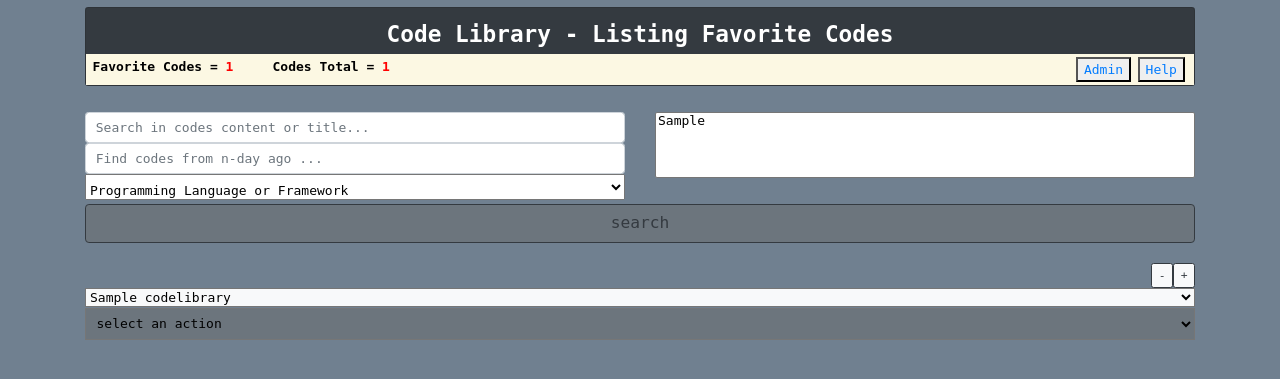
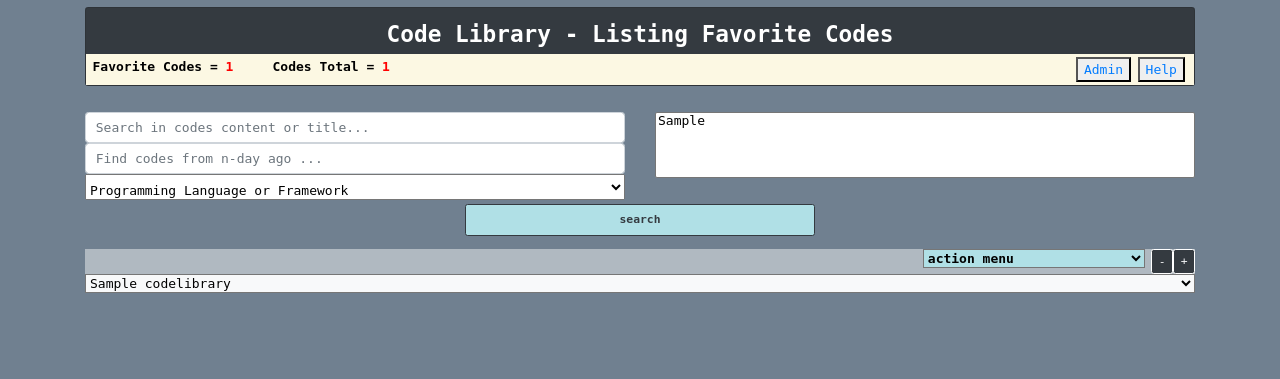
Before and after one commit to bm-zi/Code-Library, a Django app: page / in a window 1280 px wide. Shown: the top 379 px of the page. Run offline with Django 3.2, Linux system fonts and the light colour scheme; tables that the repository leaves empty hold one stand-in row (values such as "Sample post"); some libraries are stand-ins or nearby versions.

Commit message:
codelibrary

```diff
--- a/codelibrary/views.py
+++ b/codelibrary/views.py
@@ -511,7 +511,7 @@ def search_codes_view(request):
             countopts = 0
 
         data['titles'] = result
-        data['countopts'] = 'Found: ' + str(countopts)
+        data['countopts'] = 'found: ' + str(countopts)
         return render(request, 'home.html', context=data)
 
     result = ['Search field is empty!',]
--- a/templates/home.html
+++ b/templates/home.html
@@ -5,7 +5,9 @@
 
 {% block top_panel %}
 <label id="top"></label>
+
 <div id="full-screen">
+    <div class="mb-3">
     <!-- Search form  -->
     <form class="form mt-2" name="form-search-code"
             method="get"
@@ -39,36 +41,55 @@
             </div>
         </div>
 
-    <button class="btn btn-outline-dark btn-lg btn-block bg-secondary mt-1">
+        <div class="row">
+            <div class="col-4"></div>
+            <div class="col-4">
+                <button class="btn btn-sm btn-outline-dark btn-lg btn-block mt-1 p-2 font-weight-bold" style="background: powderblue;">
                     search
                 </button>
-</form>
-
-
+            </div>
+            <div class="col-4">
                 <!-- Display number of search result -->
-<label>
-    <span id="options-number">
+                <label class="p-1 mt-1">
+                    <span id="options-number" class="h4 text-warning">
                         {{countopts}}
                     </span>
                 </label>
+            </div>
+        </div>
+    </form>
+</div>
 
 
-<!-- minimize and maximize buttons (labeled as "-" and "+") -->
-<div>
-    <!-- <button class='btn btn-sm btn-outline-dark pull-right float-right mt-0 bg-light'
-            onclick='selectMaxHandler("{{total_no}}")'>
-            ++
-    </button> -->
-    <button class='btn btn-sm btn-outline-dark pull-right float-right mt-0 bg-light'
+    <!-- minimize/maximize buttons (labeled as "-" and "+") and Action dropdown menu -->
+    <div style="background: rgba(255, 255, 255, 0.445); border: none; overflow: hidden;">
+
+        <button class='btn btn-sm btn-outline-dark pull-right float-right border-white bg-dark text-light'
                 onclick="selectMinHandler()">
                 +
         </button>
-    <button class='btn btn-sm btn-outline-dark pull-right float-right mt-0 bg-light'
+        <button class='btn btn-sm btn-outline-dark pull-right float-right border-white bg-dark text-light'
                 onclick="oneRowHandler()">
                 -
         </button>
+
+        <!-- Drop-down action menu -->
+        <select id="select-operation"
+            class="custom-dropdown-menu form-inline pull-right float-right mr-2 font-weight-bold"
+            style="background: powderblue; width: 20%;">
+
+            <option selected>action menu</option>
+            <option value="show all codes">show all codes</option>
+            <option id="save-code" value="save">save</option>
+            <option id="fav-code" value="favorite/unfavorite change">favorite/unfavorite change</option>
+            <option id="modify-code" value="modify code">modify code</option>
+            <option value="add new code">add new code</option>
+            <option id="delete-code" value="delete code">delete code</option>
+            <option id="download-code" value="download content">download content</option>
+
+        </select>{% csrf_token %}
+
     </div>
-
 
     <!-- Display a list of selectable code titles -->
     <select id="select-title" class="bg-light" style="width: 100%;"
@@ -82,10 +103,9 @@
 
 
     <!-- Display information details on selected code -->
-<div id="textarea-codeinfo" class="mb-2" hidden>
+    <div id="textarea-codeinfo" hidden>
         <table id="info-table"
             class="table table-sm table-dark table-bordered"
-        style="border: 3px solid"
             >
             <tbody>
             <tr>
@@ -98,24 +118,8 @@
         </table>
     </div>
 
-
-<!-- Drop-down action menu -->
-<select id="select-operation" class="custom-dropdown-menu bg-secondary p-2"
-        style="width:100%;max-width:100%;">
-
-    <option selected>select an action</option>
-    <option value="show all codes">show all codes</option>
-    <option id="save-code" value="save">save</option>
-    <option id="fav-code" value="favorite/unfavorite change">favorite/unfavorite change</option>
-    <option id="modify-code" value="modify code">modify code</option>
-    <option value="add new code">add new code</option>
-    <option id="delete-code" value="delete code">delete code</option>
-    <option id="download-code" value="download content">download content</option>
-
-</select>{% csrf_token %}
-
-<!-- associate action items to respective handlers -->
     <script type="text/javascript">
+    // script to associate action items to respective handlers
 
     document.getElementById("select-operation").onfocus = function() {
         var titles =  document.getElementById('select-title');
@@ -169,38 +173,42 @@ document.getElementById("select-operation").onchange = function() {
         }
     }
     </script>
+
 </div>
+
 <!-- Display minimize and maximize buttons for code content window -->
 <div id="code-content" hidden>
-<button class='btn btn-sm btn-outline-dark pull-right float-right mt-4 bg-dark text-light border-white'
+    <div class="mt-4" style="background: rgba(255, 255, 255, 0.445); border: none; overflow: hidden;">
+        <button class='btn btn-sm btn-outline-dark pull-right float-right border-white bg-dark text-light'
                 onclick="textareaFullScreen()" id='btn-fullscreen'>
                 []
         </button>
-<button class='btn btn-sm btn-outline-dark pull-right float-right mt-4 bg-dark text-light border-white'
+        <button class='btn btn-sm btn-outline-dark pull-right float-right border-white bg-dark text-light'
                 onclick="textareaMaxHandler()" id='btn-max'>
                 +
         </button>
-<button class='btn btn-sm btn-outline-dark pull-right float-right mt-4 bg-dark text-light border-white'
+        <button class='btn btn-sm btn-outline-dark pull-right float-right border-white bg-dark text-light'
                 onclick="textareaMinHandler()" id='btn-min'>
                 -
         </button>
-<button id="page-down" class='btn btn-sm btn-outline-dark pull-right float-right mt-4 bg-dark text-light border-white' hidden>
-    <a href="#bottom">Page Down</a>
+        <button id="page-down" class='btn btn-sm btn-outline-dark pull-right float-right bg-dark border-white' hidden>
+            <a href="#bottom" class="text-light">Page Down</a>
         </button>
+    </div>
 
-<!-- <a href="#bottom" style="margin: 50%;">bottom</a> -->
-<!-- Display a text window for the content of a selected code item  -->
-<textarea id="textarea-source" class="form-control mt-2 text-light bg-dark"
+    <textarea id="textarea-source" class="form-control mt-0 text-light bg-dark"
                 rows="10" style="margin-top: 15px; overflow: auto;"
                 placeholder="code content window" wrap="off">
     </textarea>
-<button id="page-up" class='btn btn-sm btn-outline-dark float-right mt-4 bg-dark text-light border-white' hidden>
-    <a href="#top">Page Up</a>
+    <button id="page-up" class='btn btn-sm btn-outline-dark float-right mt-4 bg-dark border-white' hidden>
+        <a href="#top" class="text-light">Page Up</a>
     </button>
-<!-- <a href="#top" style="margin: 45%;">
-    <span style="color: darkblue; font-size: x-large;">- top -</span>
-</a> -->
-<div style="height:50px; width:100%; clear:both;"></div>
+
+    <!-- Empty space at page buttom -->
+    <div style="height:50px; width:100%; clear:both;">
     </div>
+
+</div>
+
 <label id="bottom"></label>
 {% endblock top_panel %}
```
Lines whose indentation alone changed are shown as unchanged.
